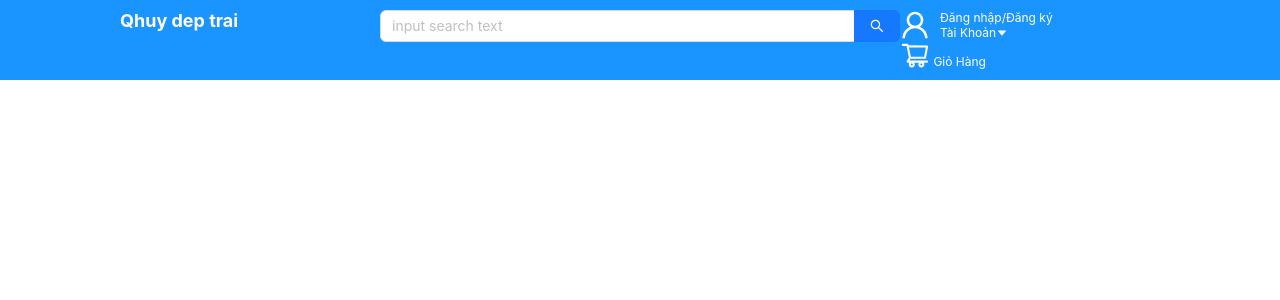
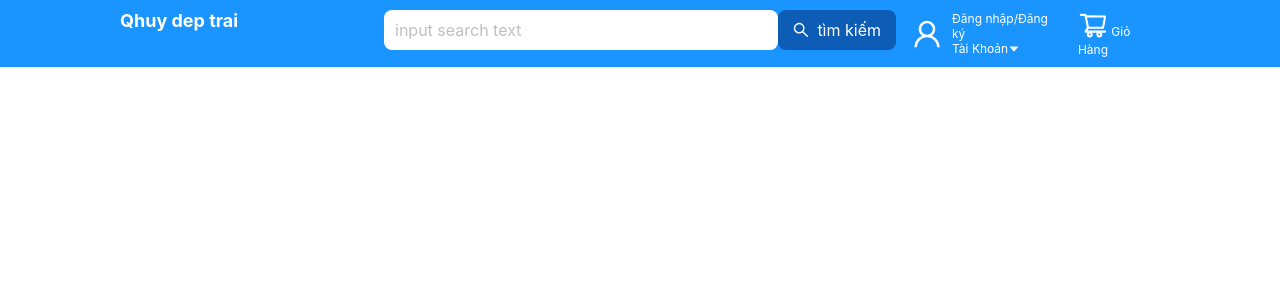
Before and after one commit to huypqh11/shop-test, a React (Create React App) app: page / in a window 1280 px wide. Shown: the top 300 px of the page. Built offline with nearby package versions, Linux system fonts and the light colour scheme.

Commit message:
build ButtonInputSearch, update HeaderComponent

```diff
--- /dev/null
+++ b/src/components/ButtonInputSearch/ButtonInputSearch.jsx
@@ -0,0 +1,31 @@
+import { Button, Input } from "antd";
+import {SearchOutlined} from '@ant-design/icons';
+import React from "react";
+
+const ButtonInputSearch = (props) => {
+    const {
+        size, placeholder, textButton,bordered,
+        backgroundColorInput= '#fff',
+        backgroundColorButton= 'rgb(13,92,182',
+        colorButton = '#fff'
+    }
+
+    = props;
+  return(
+    <div style={{display:'flex'}}>
+            <Input
+                size={size}
+                placeholder={placeholder}
+                bordered={bordered}
+                style={{backgroundColor :backgroundColorInput}}
+            />
+            <Button
+                size={size}
+                bordered={false}
+                style={{background: backgroundColorButton, border:!bordered && 'none'}}
+                icon={<SearchOutlined color={colorButton} style={{color:colorButton}}/>}
+            ><span style={{color:colorButton}}>{textButton}</span></Button>
+    </div>
+    );
+}
+export default ButtonInputSearch;
--- a/src/components/HeaderComponents/HeaderComponent.jsx
+++ b/src/components/HeaderComponents/HeaderComponent.jsx
@@ -1,29 +1,23 @@
 import React from "react";
 import { Col } from "antd";
 import { WrapperHeader, WrapperHeaderAccount, WrapperTextHeader,WrapperHeaderAccountText } from "./style";
-import Search from "antd/es/input/Search";
 import { UserOutlined, CaretDownOutlined, ShoppingCartOutlined } from '@ant-design/icons';
+import ButtonInputSearch from "../ButtonInputSearch/ButtonInputSearch";
 const HeaderComponent = () => {
     return (
         <div>
-            <WrapperHeader>
+            <WrapperHeader gutter={16}>
                 <Col span={6}>
                     <WrapperTextHeader>Qhuy dep trai</WrapperTextHeader>
                 </Col>
                 <Col span={12}>
-                {/* <Search
-                placeholder="input search text"
-                //allowClear
-                enterButton="Search"
-                size="large"
-                //onSearch={onSearch}
-                /> */}
-            <Search placeholder="input search text"
-            //onSearch={onSearch}
-            enterButton
-            />
+                    <ButtonInputSearch
+                    size="large"
+                    bordered={false}
+                    placeholder="input search text"
+                    textButton="tìm kiếm"/>
             </Col>
-            <Col span={6}>
+            <Col span={6} style={{display:'flex', gap:'20px', alignItems:'center'}}>
                 <WrapperHeaderAccount>
                     <UserOutlined style={{fontSize:'30px'}}/>
                     <div>
```
Also changed, not shown: src/components/InputComponents/InputComponent.jsx (added).
